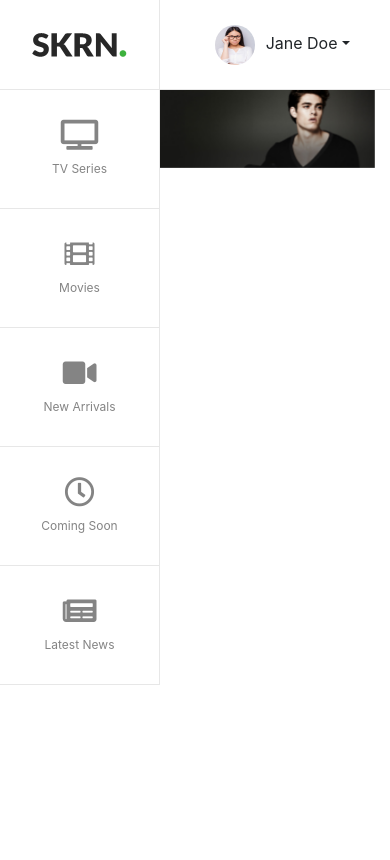
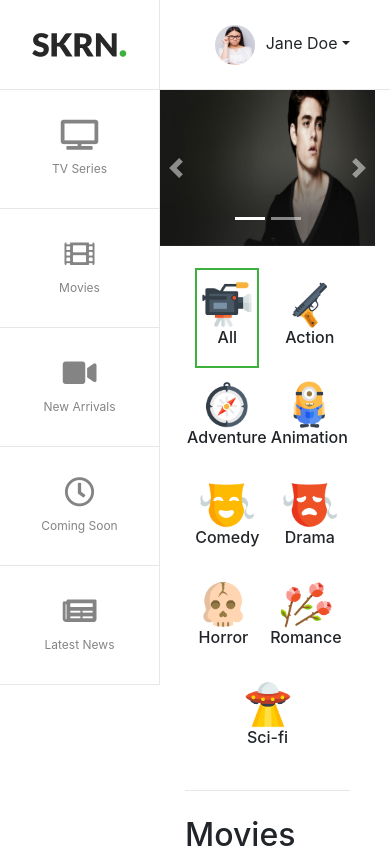
Before and after one commit to eng-mahmoud-adel/SKRN_template, a PHP site: page /dashboard.html in a window 390 px wide. Shown: the top 860 px of the page. Run offline with PHP 8.4, Linux system fonts and the light colour scheme; some libraries are stand-ins or nearby versions.

Commit message:
make dashboard more responsive

```diff
--- a/css/dashboard.css
+++ b/css/dashboard.css
@@ -11,6 +11,7 @@ img {
   max-width: 100%;
   height: auto;
 }
+
 
 /* ---------------------------side-Nav-------------------*/
 
@@ -135,8 +136,8 @@ position: fixed;
 
 /* --------------------------- carousel-------------------*/
 
-#carouselExampleIndicators{
-	height:calc(100vh - 90px);
+#carouselExampleIndicators img{
+height: 40vw;
 }
 
 
@@ -155,12 +156,10 @@ position: fixed;
 }
 
 .genre-card{
-  width: 10%;
   height: 100px;
 }
 .genre-card-active{
   border: 2px solid #3db13d;
-  width: 10%;
   height: 100px;
 }
 
@@ -176,13 +175,3 @@ position: fixed;
 .movies-container{
   padding: 25px 25px 50px 25px;
 }
-
-.cards{
-  display: flex;
-  flex-wrap: wrap;
-  justify-content:space-around;
-}
-.card{
-  margin: 5px;
-  flex-basis: 23%;
-}
--- a/dashboard.html
+++ b/dashboard.html
@@ -79,14 +79,13 @@
       <ol class="carousel-indicators">
         <li data-target="#carouselExampleIndicators" data-slide-to="0" class="active"></li>
         <li data-target="#carouselExampleIndicators" data-slide-to="1"></li>
-        <li data-target="#carouselExampleIndicators" data-slide-to="2"></li>
       </ol>
       <div class="carousel-inner">
         <div class="carousel-item active">
-          <img class="d-block w-100" src="./imgs/dashboard-slide-4.jpg" alt="First slide" />
+          <img class="img-fluid" src="./imgs/dashboard-slide-4.jpg" alt="First slide" />
         </div>
         <div class="carousel-item">
-          <img class="d-block w-100" src="./imgs/dashboard-slide-3.jpg" alt="Second slide" />
+          <img class="img-fluid" src="./imgs/dashboard-slide-3.jpg" alt="Second slide" />
         </div>
       </div>
       <a class="carousel-control-prev" href="#carouselExampleIndicators" role="button" data-slide="prev">
@@ -100,7 +99,7 @@
     </div>
 
     <div class="genre-container">
-      <div class="genres d-flex justify-content-around">
+      <div class="genres d-flex  flex-wrap justify-content-around">
         <div class="genre-card-active d-flex justify-content-center align-items-center flex-column">
           <img src="./imgs/all.png" alt="All" />
           <h6>All</h6>
@@ -143,8 +142,8 @@
     <div class="movies-container">
       <div class="movies">
         <h2>Movies</h2>
-        <div class="cards">
-          <div class="card">
+        <div class="row">
+          <div class="card col-xl-3 col-lg-4 col-md-6 col-sm-12">
             <img class="card-img-top"
               src="https://149353601.v2.pressablecdn.com/wp-content/uploads/2018/07/poster-7-500x705.jpg"
               alt="Card image cap" />
@@ -152,7 +151,7 @@
               <h5 class="card-title">Nightcrawler</h5>
             </div>
           </div>
-          <div class="card">
+          <div class="card col-xl-3 col-lg-4 col-md-6 col-sm-12">
             <img class="card-img-top"
               src="https://149353601.v2.pressablecdn.com/wp-content/uploads/2018/07/poster-7-500x705.jpg"
               alt="Card image cap" />
@@ -160,7 +159,7 @@
               <h5 class="card-title">Nightcrawler</h5>
             </div>
           </div>
-          <div class="card">
+          <div class="card col-xl-3 col-lg-4 col-md-6 col-sm-12">
             <img class="card-img-top"
               src="https://149353601.v2.pressablecdn.com/wp-content/uploads/2018/07/poster-7-500x705.jpg"
               alt="Card image cap" />
@@ -168,7 +167,7 @@
               <h5 class="card-title">Nightcrawler</h5>
             </div>
           </div>
-          <div class="card">
+          <div class="card col-xl-3 col-lg-4 col-md-6 col-sm-12">
             <img class="card-img-top"
               src="https://149353601.v2.pressablecdn.com/wp-content/uploads/2018/07/poster-7-500x705.jpg"
               alt="Card image cap" />
@@ -176,7 +175,7 @@
               <h5 class="card-title">Nightcrawler</h5>
             </div>
           </div>
-          <div class="card">
+          <div class="card col-xl-3 col-lg-4 col-md-6 col-sm-12">
             <img class="card-img-top"
               src="https://149353601.v2.pressablecdn.com/wp-content/uploads/2018/07/poster-7-500x705.jpg"
               alt="Card image cap" />
@@ -184,7 +183,7 @@
               <h5 class="card-title">Nightcrawler</h5>
             </div>
           </div>
-          <div class="card">
+          <div class="card col-xl-3 col-lg-4 col-md-6 col-sm-12">
             <img class="card-img-top"
               src="https://149353601.v2.pressablecdn.com/wp-content/uploads/2018/07/poster-7-500x705.jpg"
               alt="Card image cap" />
@@ -192,7 +191,7 @@
               <h5 class="card-title">Nightcrawler</h5>
             </div>
           </div>
-          <div class="card">
+          <div class="card col-xl-3 col-lg-4 col-md-6 col-sm-12">
             <img class="card-img-top"
               src="https://149353601.v2.pressablecdn.com/wp-content/uploads/2018/07/poster-7-500x705.jpg"
               alt="Card image cap" />
@@ -200,7 +199,7 @@
               <h5 class="card-title">Nightcrawler</h5>
             </div>
           </div>
-          <div class="card">
+          <div class="card col-xl-3 col-lg-4 col-md-6 col-sm-12">
             <img class="card-img-top"
               src="https://149353601.v2.pressablecdn.com/wp-content/uploads/2018/07/poster-7-500x705.jpg"
               alt="Card image cap" />
```
